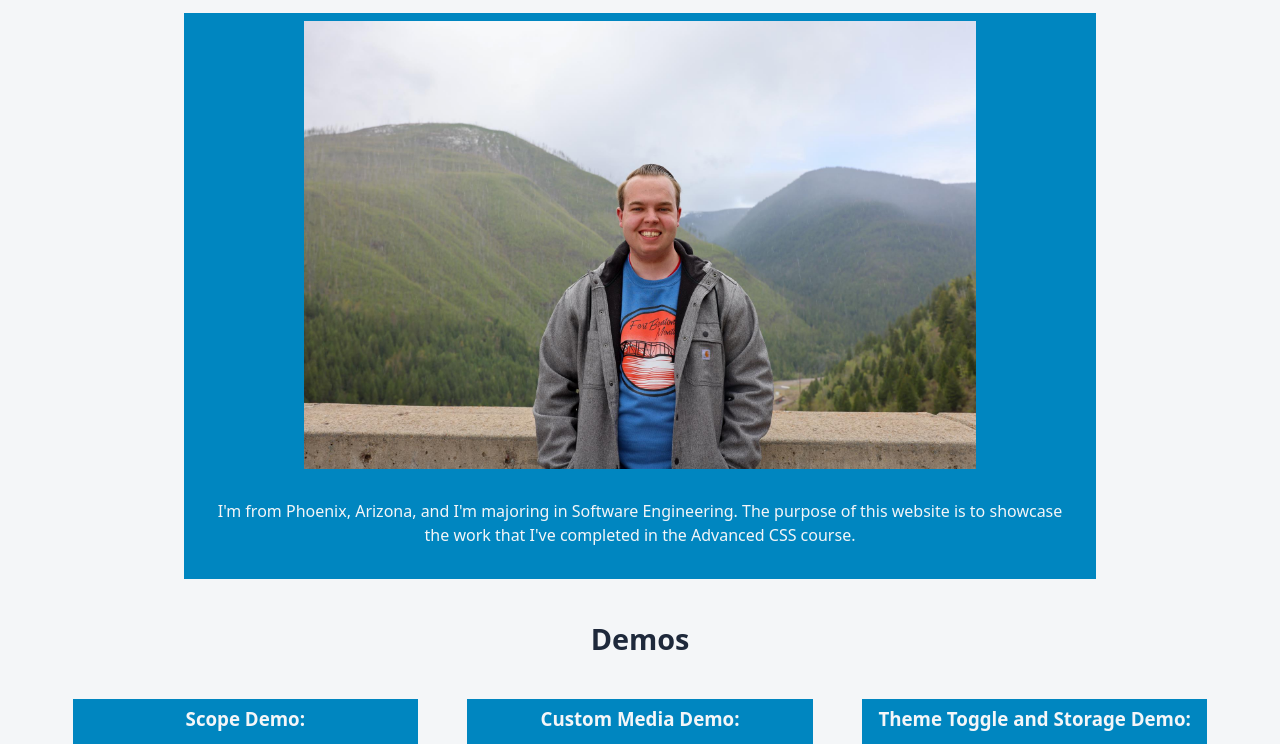
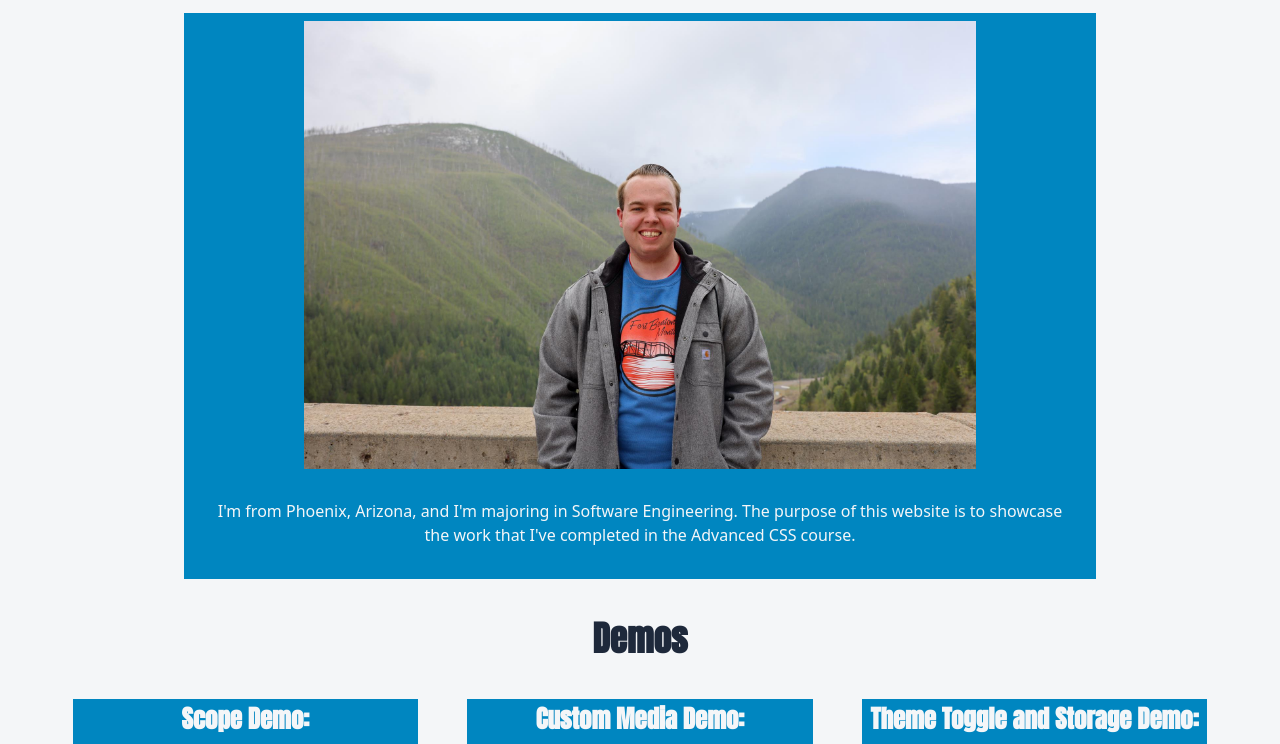
Before and after one commit to jhutson256/wdd331-portfolio, a website: page index.html in a window 1280 px wide. Shown: the part 379-1123 px from the top of the page. Drawn offline with Linux system fonts and the light colour scheme.

Commit message:
Week 9 Prove Assignment Finished

```diff
--- a/css/base/elements.css
+++ b/css/base/elements.css
@@ -1,11 +1,32 @@
 body {
-    font-family: var(--font-family-sans);
+    font-family: var(--font-family-body);
+    font-size: var(--font-size-body);
     color: var(--color-text);
     background-color: var(--color-bg);
     line-height: var(--spacing-lg);
     text-align: center;
 }
 
+h1, h2, h3, h4, h5, h6 {
+    font-family: var(--font-family-heading);
+}
+
+h1 {
+    font-size: var(--font-size-display);
+}
+
+h2 {
+    font-size: var(--font-size-heading-lg);
+}
+
+h3 {
+    font-size: var(--font-size-heading-md);
+}
+
+h4, h5, h6 {
+    font-size: var(--font-size-heading-sm);
+}
+
 p, a, h3 {
     color: var(--color-bg);
 }
--- a/css/layout/layout.css
+++ b/css/layout/layout.css
@@ -7,7 +7,6 @@ nav {
     }
 
     h1 {
-        font-size: var(--font-size-lg);
         margin-bottom: var(--spacing-xl);
     }
 
@@ -39,7 +38,6 @@ main {
 
     h2 {
         padding: var(--spacing-xl);
-        font-size: var(--font-size-lg);
     }
 
     div {
--- a/css/main.css
+++ b/css/main.css
@@ -1,4 +1,6 @@
 @layer tokens, base, layout, components, utilities;
+
+@import url('https://fonts.googleapis.com/css2?family=Anton&display=swap');
 
 @import url('./tokens/colors.css') layer(tokens);
 @import url('./tokens/variables.css') layer(tokens);
--- a/css/tokens/variables.css
+++ b/css/tokens/variables.css
@@ -1,10 +1,26 @@
 :root {
     /* Typography */
-    --font-family-sans: system-ui, sans-serif;
-    --font-family-mono: monospace;
-    --font-size-sm: 1.4rem;
-    --font-size-md: 1.6rem;
-    --font-size-lg: 1.8rem;
+    --font-family-heading: "Anton", Georgia, serif;
+    --font-family-body: system-ui, -apple-system, BlinkMacSystemFont, "Segoe UI", Roboto, sans-serif;
+
+    --font-size-xs: 0.8rem;
+    --font-size-sm: 1rem;
+    --font-size-md: 1.25rem;
+
+    --font-size-lg: clamp(1.25rem, 1.15rem + 0.5vw, 1.56rem);
+    --font-size-xl: clamp(1.56rem, 1.35rem + 1.05vw, 2.44rem);
+    --font-size-2xl: clamp(1.95rem, 1.55rem + 2vw, 3.81rem);
+
+    --font-size-caption: var(--font-size-xs);
+    --font-size-body: var(--font-size-sm);
+    --font-size-heading-sm: var(--font-size-md);
+    --font-size-heading-md: var(--font-size-lg);
+    --font-size-heading-lg: var(--font-size-xl);
+    --font-size-display: var(--font-size-2xl);
+
+    --line-height-headings: 1.15;
+    --line-height-subheadings: 1.3;
+    --line-height-normal: 1.6;
 
     /* Spacing */
     --spacing-xs: 4px;
```
Also changed, not shown: README.md.
